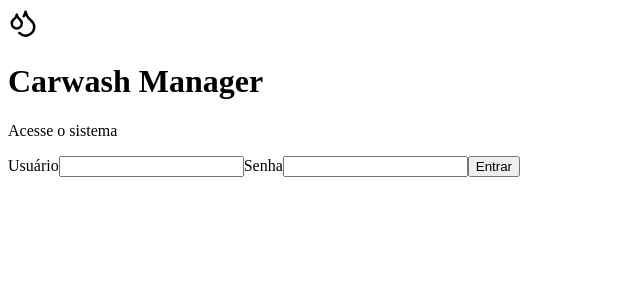
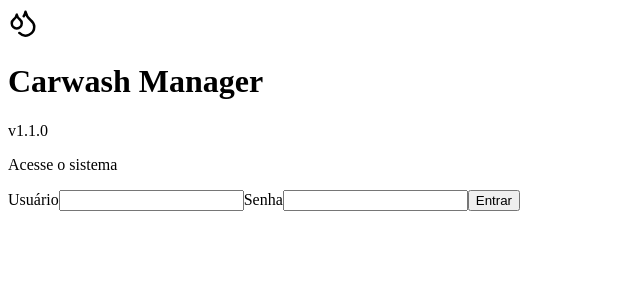
Before and after one commit to Nilson-silva-ads/Carwash-manager, a React (Vite) app in the folder frontend/: page /login in a window 1280 px wide. Shown: the top 300 px of the page, without its empty margins (0-640 px from the left). Built offline with nearby package versions, Linux system fonts and the light colour scheme; the HTML template or start-up script is replaced by a standard one.

Commit message:
feat: add version in login.tsx

```diff
--- a/frontend/src/pages/Login.tsx
+++ b/frontend/src/pages/Login.tsx
@@ -32,6 +32,7 @@ export default function Login() {
       <form className="login-card" onSubmit={submit}>
         <div className="login-logo"><Droplets size={30} /></div>
         <h1>Carwash Manager</h1>
+        <span className="app-version">v1.1.0</span>
         <p>Acesse o sistema</p>
 
         {error && <div className="alert error">{error}</div>}
--- a/frontend/src/styles.css
+++ b/frontend/src/styles.css
@@ -1317,3 +1317,12 @@ th { color: #718096; font-size: 12px; text-transform: uppercase; }
     font-size: 14px;
   }
 }
+
+.app-version {
+  display: block;
+  font-size: 0.7rem;
+  font-weight: 400;
+  color: #888;
+  margin-top: -8px;
+  margin-bottom: 8px;
+}
```
